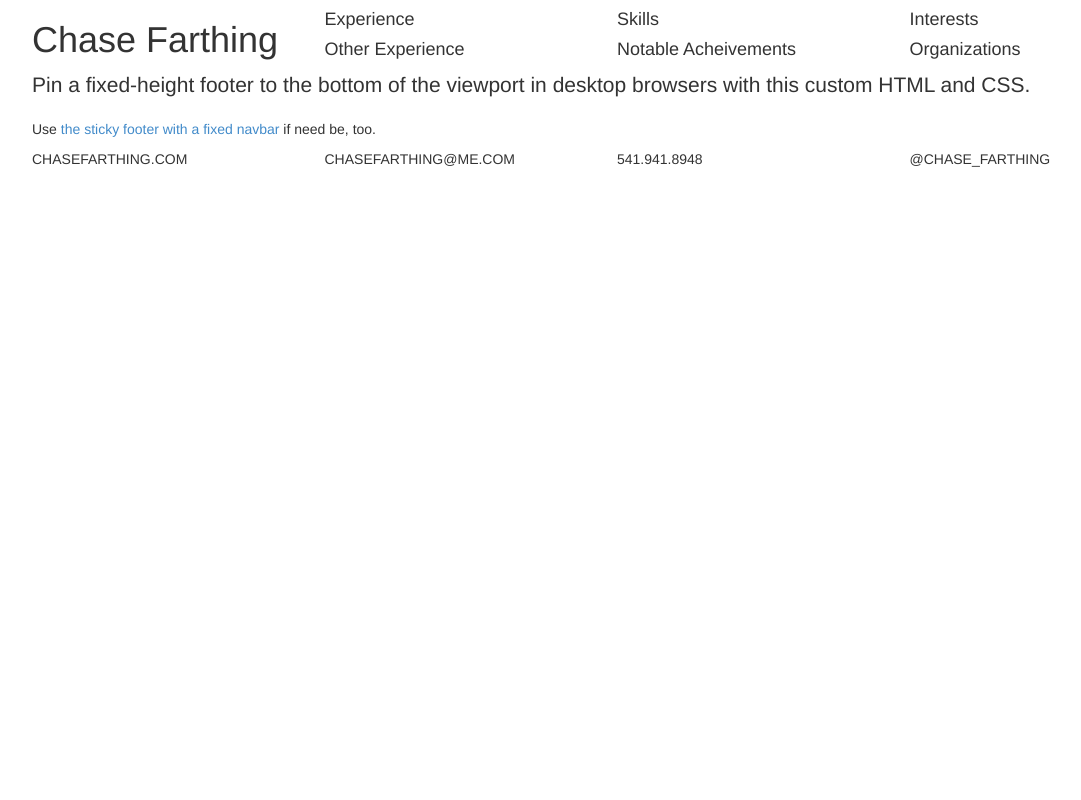
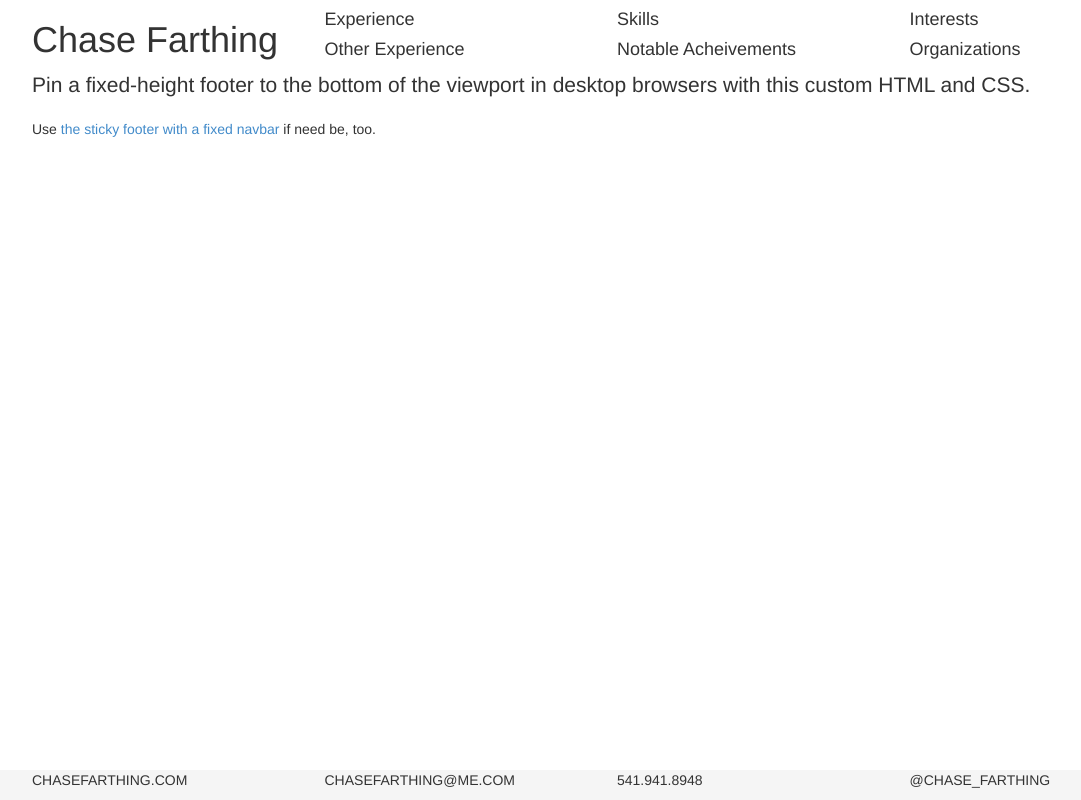
Before and after one commit to chasefarthing/Resume, a website: page index.html in a window 1280 px wide. Shown: the whole page, without its empty margins (38-1119 px from the left). Drawn offline with Linux system fonts and the light colour scheme.

Commit message:
Codekit update

```diff
--- /dev/null
+++ b/style.less
@@ -0,0 +1,9 @@
+@import "bower_components/bootstrap/less/bootstrap.less";
+
+.footer {
+	position: absolute;
+	bottom: 0;
+	width: 100%;
+	//height: 60px;
+	background-color: #f5f5f5;
+}
```
Also changed, not shown: style.css, 1 other file.
